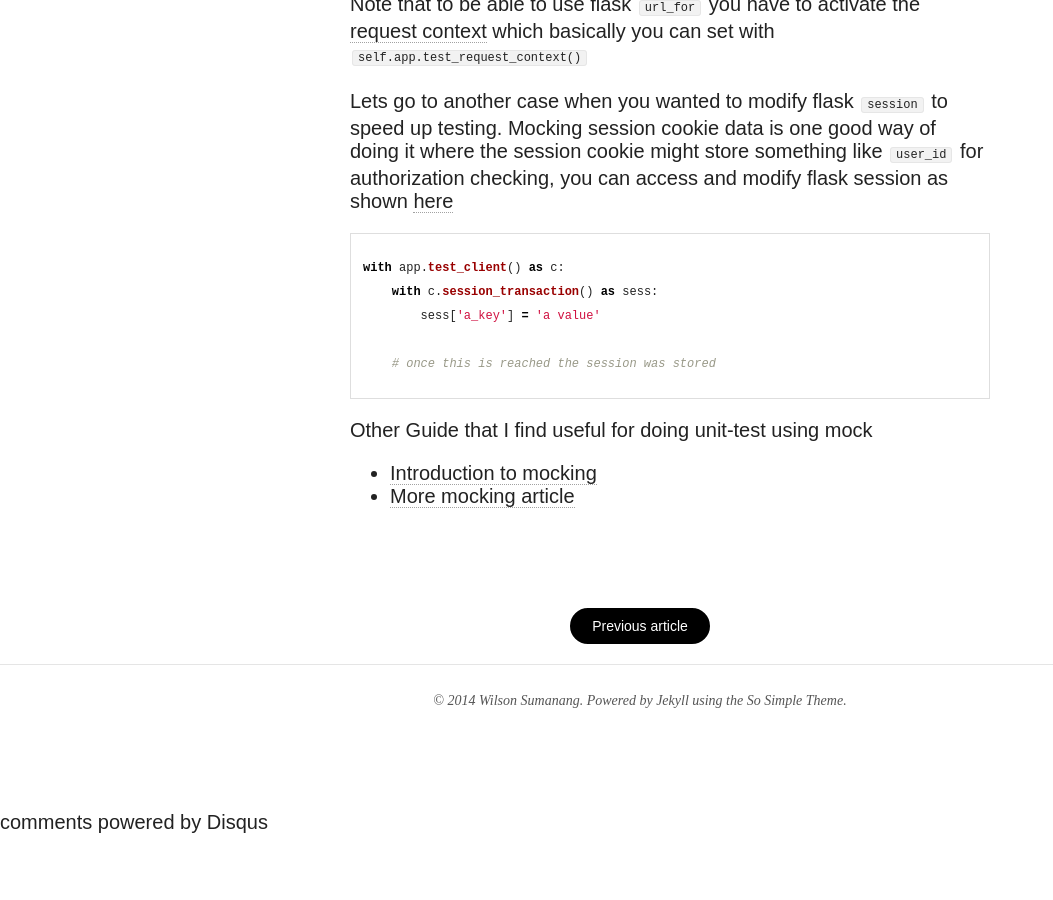
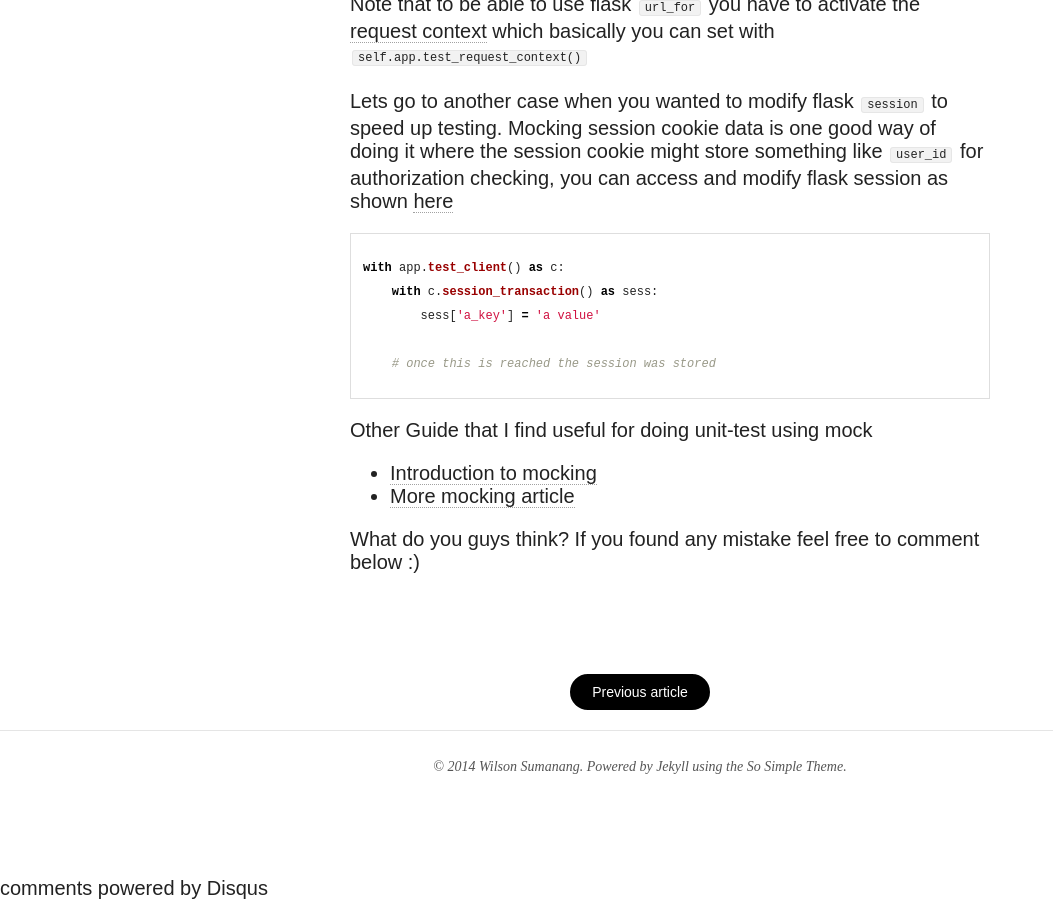
Before and after one commit to saruberoz/saruberoz.github.io, a Jekyll site: the page built from _posts/2014-07-11-unit-testing-flask-application.md, in a window 1280 px wide and 900 px high, scrolled down 2597 px. Shown: the whole window, without its empty margins (0-1053 px from the left). Built offline with Jekyll 4.4.1, drawn with Linux system fonts in a browser that asks for light colours; nearby versions of some CDN libraries; comment, search, counter and statistics services are not loaded; before the commit the page ends 3431 px from its top, so only the background shows below that.

Commit message:
missing some stuff from first post

```diff
--- a/_posts/2014-07-11-unit-testing-flask-application.md
+++ b/_posts/2014-07-11-unit-testing-flask-application.md
@@ -113,3 +113,6 @@ Other Guide that I find useful for doing unit-test using mock
 
 - [Introduction to mocking](http://www.toptal.com/python/an-introduction-to-mocking-in-python#.)
 - [More mocking article](http://www.drdobbs.com/testing/using-mocks-in-python/240168251?pgno=1)
+
+
+What do you guys think? If you found any mistake feel free to comment below :)
```
